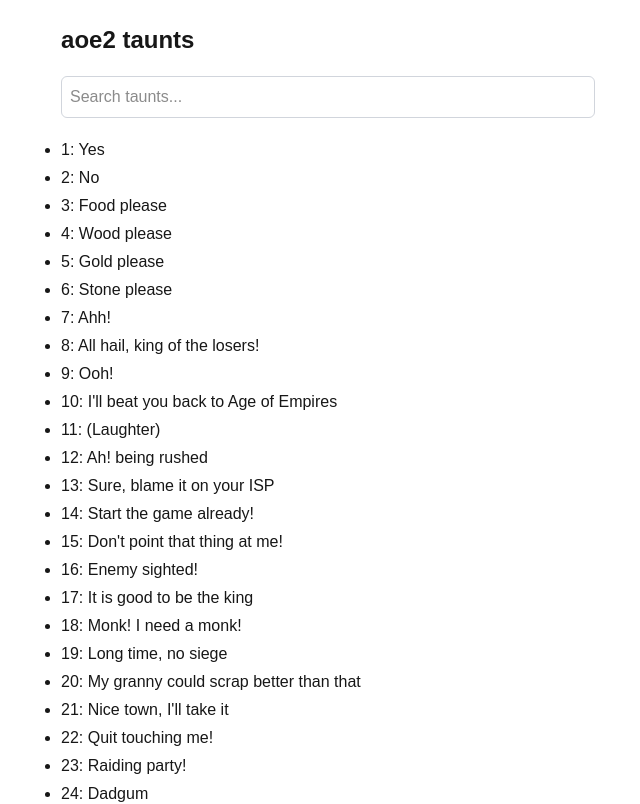
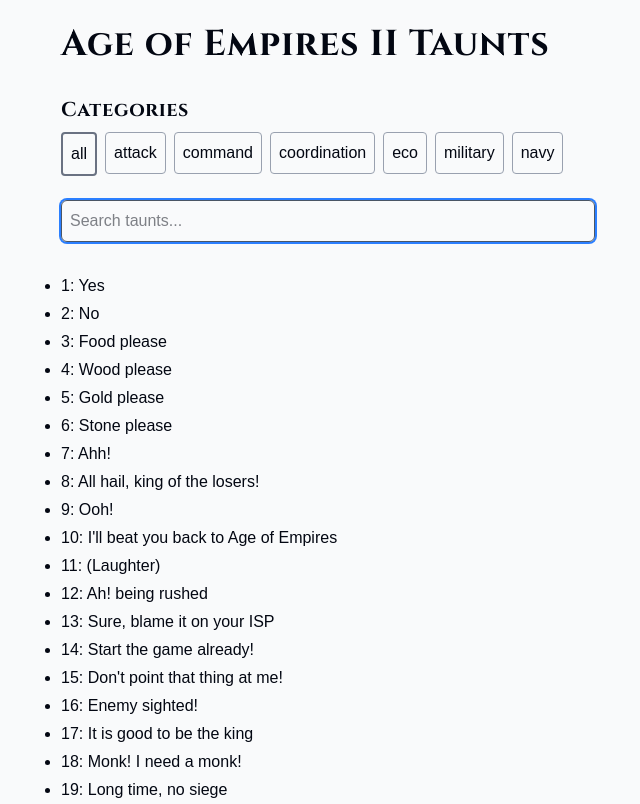
Before and after one commit to aoe2-studio/taunts.aoe2.studio, a Next.js app: page / in a window 1280 px wide. Shown: the top 804 px of the page, without its empty margins (312-952 px from the left). Built offline with nearby package versions, Linux system fonts and the light colour scheme.

Commit message:
add taunt categories

```diff
--- a/src/app/globals.css
+++ b/src/app/globals.css
@@ -1,22 +1,20 @@
 @import 'tailwindcss';
 
 :root {
-  --background: #ffffff;
-  --foreground: #171717;
+  --background: var(--color-gray-50);
+  --foreground: var(--color-gray-950);
+
+  @media (prefers-color-scheme: dark) {
+    --background: var(--color-gray-950);
+    --foreground: var(--color-gray-50);
+  }
 }
 
 @theme inline {
   --color-background: var(--background);
   --color-foreground: var(--foreground);
-  --font-sans: var(--font-geist-sans);
-  --font-mono: var(--font-geist-mono);
-}
-
-@media (prefers-color-scheme: dark) {
-  :root {
-    --background: #0a0a0a;
-    --foreground: #ededed;
-  }
+  --font-sans: var(--font-inter);
+  --font-serif: var(--font-cinzel);
 }
 
 body {
--- a/src/app/layout.tsx
+++ b/src/app/layout.tsx
@@ -1,15 +1,18 @@
 import type { Metadata } from 'next'
-import { Geist, Geist_Mono } from 'next/font/google'
+import { Cinzel, Inter } from 'next/font/google'
 import './globals.css'
 
-const geistSans = Geist({
-  variable: '--font-geist-sans',
+const cinzel = Cinzel({
+  variable: '--font-cinzel',
   subsets: ['latin'],
+  display: 'swap',
+  weight: ['500', '700'],
 })
 
-const geistMono = Geist_Mono({
-  variable: '--font-geist-mono',
+const inter = Inter({
+  variable: '--font-inter',
   subsets: ['latin'],
+  display: 'swap',
 })
 
 export const metadata: Metadata = {
@@ -24,9 +27,7 @@
 }>) {
   return (
     <html lang="en">
-      <body
-        className={`${geistSans.variable} ${geistMono.variable} antialiased`}
-      >
+      <body className={`${cinzel.variable} ${inter.variable} antialiased`}>
         {children}
       </body>
     </html>
--- a/src/app/page.tsx
+++ b/src/app/page.tsx
@@ -3,8 +3,10 @@
 export default function Home() {
   return (
     <div className="grid place-items-center p-3 py-6">
-      <div className="flex flex-col gap-5">
-        <h1 className="text-2xl font-bold">aoe2 taunts</h1>
+      <div className="flex flex-col gap-8">
+        <h1 className="text-4xl font-bold font-serif tracking-wide">
+          Age of Empires II Taunts
+        </h1>
         <Taunts />
       </div>
     </div>
--- a/src/app/taunts.tsx
+++ b/src/app/taunts.tsx
@@ -1,10 +1,10 @@
 'use client'
 
-import items from '@/taunts.json'
+import tauntsJson from '@/taunts.json'
 import Fuse from 'fuse.js'
 import { useState } from 'react'
 
-const fuse = new Fuse(Object.values(items), {
+const fuse = new Fuse(tauntsJson, {
   keys: ['text'],
   threshold: 0.3,
   distance: 100,
@@ -13,24 +13,61 @@
   useExtendedSearch: false,
 })
 
+const tags = Array.from(new Set(tauntsJson.flatMap((item) => item.tags)))
+
 export const Taunts = () => {
   const [query, setQuery] = useState('')
+  const [currentTag, setCurrentTag] = useState('all')
   const taunts = !query
-    ? items
+    ? tauntsJson
     : fuse.search(query).map((result) => result.item)
+  const filteredTaunts = taunts.filter(
+    (taunt) => currentTag === 'all' || taunt.tags.includes(currentTag),
+  )
 
   return (
     <>
+      <header className="flex flex-col gap-6">
+        <div className="flex flex-col gap-2">
+          <h2 className="font-serif text-xl font-semibold tracking-wide">
+            Categories
+          </h2>
+          <ul className="flex flex-wrap gap-2">
+            <li>
+              <button
+                className="cursor-pointer p-2 border border-gray-500 dark:border-gray-600 rounded data-[active=true]:border-2"
+                data-active={currentTag === 'all'}
+                onClick={() => setCurrentTag('all')}
+              >
+                all
+              </button>
+            </li>
+            {tags.toSorted().map((tag) => (
+              <li key={tag}>
+                <button
+                  className="cursor-pointer p-2 border border-gray-400 dark:border-gray-600 rounded data-[active=true]:border-2"
+                  data-active={currentTag === tag}
+                  onClick={() => setCurrentTag(tag)}
+                >
+                  {tag}
+                </button>
+              </li>
+            ))}
+          </ul>
+        </div>
+
         <input
           type="text"
           value={query}
           onChange={(event) => setQuery(event.target.value)}
           placeholder="Search taunts..."
-        className="w-full max-w-[60ch] p-2 border border-gray-300 rounded-md focus:outline-none focus:ring-2 focus:ring-blue-500"
+          className="w-full max-w-[60ch] p-2 border border-gray-600 rounded-md focus:outline-none focus:ring-2 focus:ring-blue-500"
+          autoFocus
         />
+      </header>
 
       <ul className="list-disc w-[60ch] flex flex-col gap-1">
-        {taunts.map(({ key, text }) => (
+        {filteredTaunts.map(({ key, text }) => (
           <li key={key}>
             {key}: {text}
           </li>
--- a/src/taunts.json
+++ b/src/taunts.json
@@ -2,32 +2,32 @@
   {
     "key": 1,
     "text": "Yes",
-    "tags": []
+    "tags": ["coordination"]
   },
   {
     "key": 2,
     "text": "No",
-    "tags": []
+    "tags": ["coordination"]
   },
   {
     "key": 3,
     "text": "Food please",
-    "tags": []
+    "tags": ["coordination"]
   },
   {
     "key": 4,
     "text": "Wood please",
-    "tags": []
+    "tags": ["coordination"]
   },
   {
     "key": 5,
     "text": "Gold please",
-    "tags": []
+    "tags": ["coordination"]
   },
   {
     "key": 6,
     "text": "Stone please",
-    "tags": []
+    "tags": ["coordination"]
   },
   {
     "key": 7,
@@ -152,42 +152,42 @@
   {
     "key": 31,
     "text": "Attack an enemy now",
-    "tags": []
+    "tags": ["command", "coordination"]
   },
   {
     "key": 32,
     "text": "Cease creating extra villagers",
-    "tags": []
+    "tags": ["command"]
   },
   {
     "key": 33,
     "text": "Create extra villagers",
-    "tags": []
+    "tags": ["command"]
   },
   {
     "key": 34,
     "text": "Build a navy",
-    "tags": []
+    "tags": ["command"]
   },
   {
     "key": 35,
     "text": "Stop building a navy",
-    "tags": []
+    "tags": ["command"]
   },
   {
     "key": 36,
     "text": "Wait for my signal to attack",
-    "tags": []
+    "tags": ["command", "coordination"]
   },
   {
     "key": 37,
     "text": "Build a wonder",
-    "tags": []
+    "tags": ["command"]
   },
   {
     "key": 38,
     "text": "Give me your extra resources",
-    "tags": []
+    "tags": ["command", "coordination"]
   },
   {
     "key": 39,
@@ -207,312 +207,312 @@
   {
     "key": 42,
     "text": "What age are you in?",
-    "tags": []
+    "tags": ["coordination"]
   },
   {
     "key": 43,
     "text": "What is your strategy?",
-    "tags": []
+    "tags": ["coordination"]
   },
   {
     "key": 44,
     "text": "How many resources do you have?",
-    "tags": []
+    "tags": ["coordination"]
   },
   {
     "key": 45,
     "text": "Retreat now!",
-    "tags": []
+    "tags": ["command", "coordination"]
   },
   {
     "key": 46,
     "text": "Flare the location of your army",
-    "tags": []
+    "tags": ["command", "coordination"]
   },
   {
     "key": 47,
     "text": "Attack in direction of the flared location",
-    "tags": []
+    "tags": ["command", "coordination"]
   },
   {
     "key": 48,
     "text": "I'm being attacked, please help!",
-    "tags": []
+    "tags": ["coordination"]
   },
   {
     "key": 49,
     "text": "Build a forward base at the flared location",
-    "tags": []
+    "tags": ["command"]
   },
   {
     "key": 50,
     "text": "Build a fortification at the flared location",
-    "tags": []
+    "tags": ["command"]
   },
   {
     "key": 51,
     "text": "Keep your army close to mine and fight with me",
-    "tags": []
+    "tags": ["command", "coordination"]
   },
   {
     "key": 52,
     "text": "Build a market at the flared location",
-    "tags": []
+    "tags": ["command"]
   },
   {
     "key": 53,
     "text": "Rebuild your base at the flared location",
-    "tags": []
+    "tags": ["command"]
   },
   {
     "key": 54,
     "text": "Build a wall between the two flared locations",
-    "tags": []
+    "tags": ["command"]
   },
   {
     "key": 55,
     "text": "Build a wall around your town",
-    "tags": []
+    "tags": ["command"]
   },
   {
     "key": 56,
     "text": "Train units which counter the enemy's army",
-    "tags": []
+    "tags": ["command"]
   },
   {
     "key": 57,
     "text": "Stop training counter units",
-    "tags": []
+    "tags": ["command"]
   },
   {
     "key": 58,
     "text": "Prepare to send me all your resources so I can vanquish our foes!",
-    "tags": []
+    "tags": ["command", "coordination"]
   },
   {
     "key": 59,
     "text": "Stop sending me extra resources",
-    "tags": []
+    "tags": ["command", "coordination"]
   },
   {
     "key": 60,
     "text": "Prepare to train a large army, I will send you as many resources as I can spare",
-    "tags": []
+    "tags": ["command", "coordination"]
   },
   {
     "key": 61,
     "text": "Attack player 1! (Blue)",
-    "tags": []
+    "tags": ["command", "coordination", "attack"]
   },
   {
     "key": 62,
     "text": "Attack player 2! (Red)",
-    "tags": []
+    "tags": ["command", "coordination", "attack"]
   },
   {
     "key": 63,
     "text": "Attack player 3! (Green)",
-    "tags": []
+    "tags": ["command", "coordination", "attack"]
   },
   {
     "key": 64,
     "text": "Attack player 4! (Yellow)",
-    "tags": []
+    "tags": ["command", "coordination", "attack"]
   },
   {
     "key": 65,
     "text": "Attack player 5! (Cyan)",
-    "tags": []
+    "tags": ["command", "coordination", "attack"]
   },
   {
     "key": 66,
     "text": "Attack player 6! (Purple)",
-    "tags": []
+    "tags": ["command", "coordination", "attack"]
   },
   {
     "key": 67,
     "text": "Attack player 7! (Gray)",
-    "tags": []
+    "tags": ["command", "coordination", "attack"]
   },
   {
     "key": 68,
     "text": "Attack player 8! (Orange)",
-    "tags": []
+    "tags": ["command", "coordination", "attack"]
   },
   {
     "key": 69,
     "text": "Delete the object on the flared location",
-    "tags": []
+    "tags": ["command", "coordination"]
   },
   {
     "key": 70,
     "text": "Delete your excess villagers",
-    "tags": []
+    "tags": ["command", "eco"]
   },
   {
     "key": 71,
     "text": "Delete excess warships",
-    "tags": []
+    "tags": ["command", "military"]
   },
   {
     "key": 72,
     "text": "Focus on training infantry units",
-    "tags": []
+    "tags": ["command", "military"]
   },
   {
     "key": 73,
     "text": "Focus on training cavalry units",
-    "tags": []
+    "tags": ["command", "military"]
   },
   {
     "key": 74,
     "text": "Focus on training ranged units",
-    "tags": []
+    "tags": ["command", "military"]
   },
   {
     "key": 75,
     "text": "Focus on training warships",
-    "tags": []
+    "tags": ["command", "military"]
   },
   {
     "key": 76,
     "text": "Attack the enemy with Militia",
-    "tags": []
+    "tags": ["command", "military", "attack"]
   },
   {
     "key": 77,
     "text": "Attack the enemy with Archers",
-    "tags": []
+    "tags": ["command", "military", "attack"]
   },
   {
     "key": 78,
     "text": "Attack the enemy with Skirmishers",
-    "tags": []
+    "tags": ["command", "military", "attack"]
   },
   {
     "key": 79,
     "text": "Attack the enemy with a mix of Archers and Skirmishers",
-    "tags": []
+    "tags": ["command", "military", "attack"]
   },
   {
     "key": 80,
     "text": "Attack the enemy with Scout Cavalry",
-    "tags": []
+    "tags": ["command", "military", "attack"]
   },
   {
     "key": 81,
     "text": "Attack the enemy with Men-at-Arms",
-    "tags": []
+    "tags": ["command", "military", "attack"]
   },
   {
     "key": 82,
     "text": "Attack the enemy with Eagle Scouts",
-    "tags": []
+    "tags": ["command", "military", "attack"]
   },
   {
     "key": 83,
     "text": "Attack the enemy with Towers",
-    "tags": []
+    "tags": ["command", "military", "attack"]
   },
   {
     "key": 84,
     "text": "Attack the enemy with Crossbowmen",
-    "tags": []
+    "tags": ["command", "military", "attack"]
   },
   {
     "key": 85,
     "text": "Attack the enemy with Cavalry Archers",
-    "tags": []
+    "tags": ["command", "military", "attack"]
   },
   {
     "key": 86,
     "text": "Attack the enemy with Unique Units",
-    "tags": []
+    "tags": ["command", "military", "attack"]
   },
   {
     "key": 87,
     "text": "Attack the enemy with Knights",
-    "tags": []
+    "tags": ["command", "military", "attack"]
   },
   {
     "key": 88,
     "text": "Attack the enemy with Battle Elephants",
-    "tags": []
+    "tags": ["command", "military", "attack"]
   },
   {
     "key": 89,
     "text": "Attack the enemy with Scorpions",
-    "tags": []
+    "tags": ["command", "military", "attack"]
   },
   {
     "key": 90,
     "text": "Attack the enemy with Monks",
-    "tags": []
+    "tags": ["command", "military", "attack"]
   },
   {
     "key": 91,
     "text": "Attack the enemy with Monks and Mangonels",
-    "tags": []
+    "tags": ["command", "military", "attack"]
   },
   {
     "key": 92,
     "text": "Attack the enemy with Eagle Warriors",
-    "tags": []
+    "tags": ["command", "military", "attack"]
   },
   {
     "key": 93,
     "text": "Attack the enemy with Halberdiers and Rams",
-    "tags": []
+    "tags": ["command", "military", "attack"]
   },
   {
     "key": 94,
     "text": "Attack the enemy with Elite Eagle Warriors",
-    "tags": []
+    "tags": ["command", "military", "attack"]
   },
   {
     "key": 95,
     "text": "Attack the enemy with Arbalests",
-    "tags": []
+    "tags": ["command", "military", "attack"]
   },
   {
     "key": 96,
     "text": "Attack the enemy with Champions",
-    "tags": []
+    "tags": ["command", "military", "attack"]
   },
   {
     "key": 97,
     "text": "Attack the enemy with Galleys",
-    "tags": []
+    "tags": ["command", "military", "attack", "navy"]
   },
   {
     "key": 98,
     "text": "Attack the enemy with Fire Galleys",
-    "tags": []
+    "tags": ["command", "military", "attack", "navy"]
   },
   {
     "key": 99,
     "text": "Attack the enemy with Demolition Rafts",
-    "tags": []
+    "tags": ["command", "military", "attack", "navy"]
   },
   {
     "key": 100,
     "text": "Attack the enemy with War Galleys",
-    "tags": []
+    "tags": ["command", "military", "attack", "navy"]
   },
   {
     "key": 101,
     "text": "Attack the enemy with Fire Ships",
-    "tags": []
+    "tags": ["command", "military", "attack", "navy"]
   },
   {
     "key": 102,
     "text": "Attack the enemy with Unique Warships",
-    "tags": []
+    "tags": ["command", "military", "navy", "attack"]
   },
   {
     "key": 103,
     "text": "Use an Onager to cut down trees at the flared location",
-    "tags": []
+    "tags": ["command", "coordination", "military"]
   },
   {
     "key": 104,
```
Lines whose indentation alone changed are shown as unchanged.
